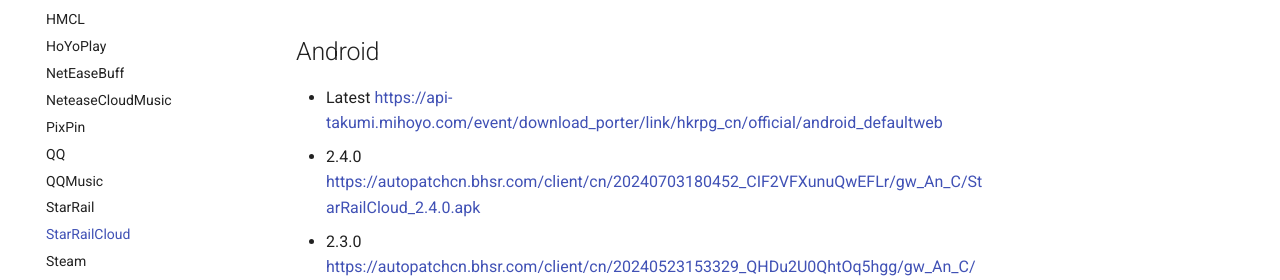
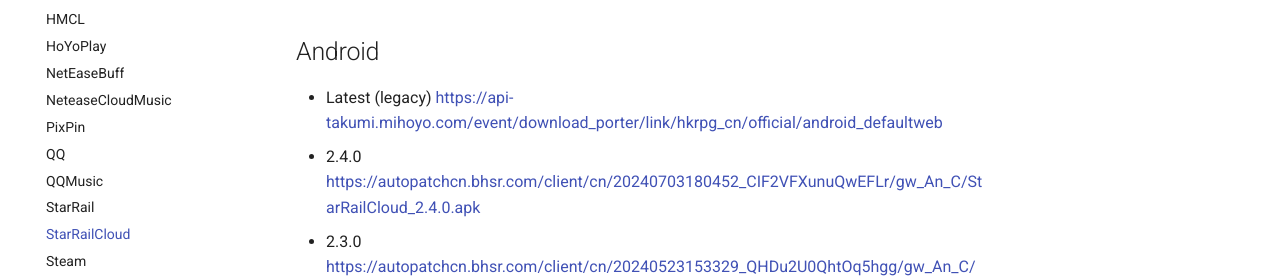
Before and after one commit to xyz8848/Software-Link-Lib, an MkDocs documentation site: the page built from docs/StarRailCloud.md, in a window 1280 px wide. Shown: the part 146-426 px from the top of the page. Built offline with MkDocs 1.6.1 and Material for MkDocs 9.7.7, drawn with Linux system fonts in a browser that asks for light colours; comment, search, counter and statistics services are not loaded.

Commit message:
Update StarRailCloud.md

```diff
--- a/docs/StarRailCloud.md
+++ b/docs/StarRailCloud.md
@@ -1,7 +1,7 @@
 # StarRailCloud
 
 ## Android
-- Latest [https://api-takumi.mihoyo.com/event/download_porter/link/hkrpg_cn/official/android_defaultweb](https://api-takumi.mihoyo.com/event/download_porter/link/hkrpg_cn/official/android_defaultweb)
+- Latest (legacy) [https://api-takumi.mihoyo.com/event/download_porter/link/hkrpg_cn/official/android_defaultweb](https://api-takumi.mihoyo.com/event/download_porter/link/hkrpg_cn/official/android_defaultweb)
 - 2.4.0 [https://autopatchcn.bhsr.com/client/cn/20240703180452_CIF2VFXunuQwEFLr/gw_An_C/StarRailCloud_2.4.0.apk](https://autopatchcn.bhsr.com/client/cn/20240703180452_CIF2VFXunuQwEFLr/gw_An_C/StarRailCloud_2.4.0.apk)
 - 2.3.0 [https://autopatchcn.bhsr.com/client/cn/20240523153329_QHDu2U0QhtOq5hgg/gw_An_C/StarRailCloud_2.3.0.apk](https://autopatchcn.bhsr.com/client/cn/20240523153329_QHDu2U0QhtOq5hgg/gw_An_C/StarRailCloud_2.3.0.apk)
 - 2.2.0 [https://autopatchcn.bhsr.com/client/cn/20240418185810_B0bv6lqoCT4vHY7A/gw_An_C/StarRailCloud_2.2.0.apk](https://autopatchcn.bhsr.com/client/cn/20240418185810_B0bv6lqoCT4vHY7A/gw_An_C/StarRailCloud_2.2.0.apk)
```
